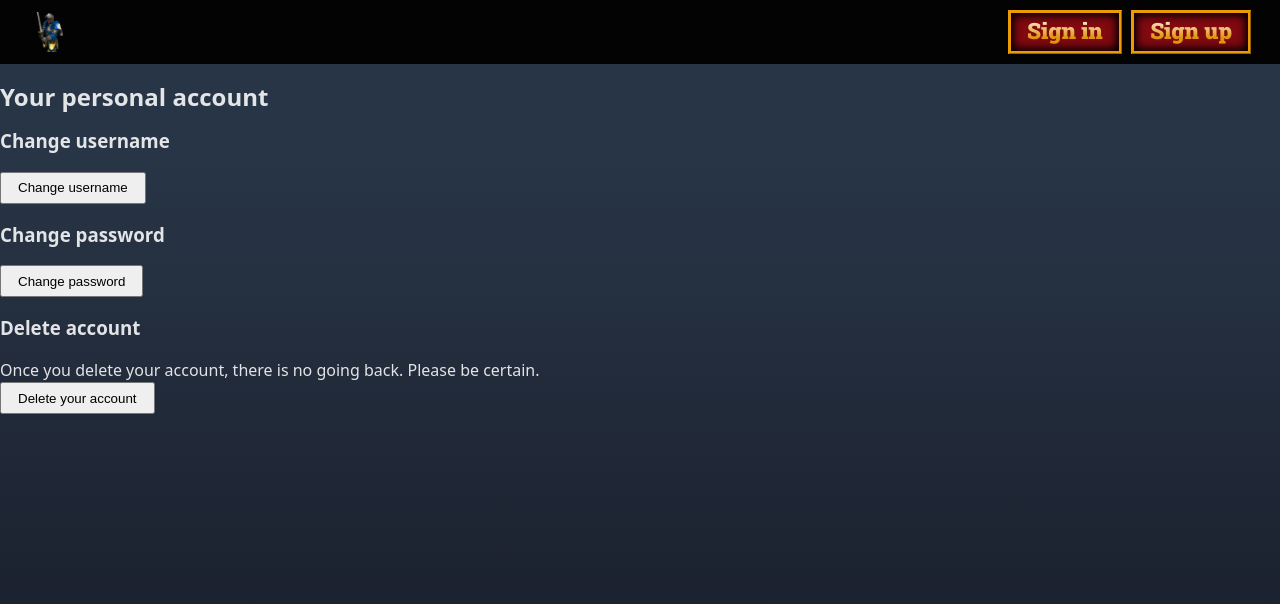
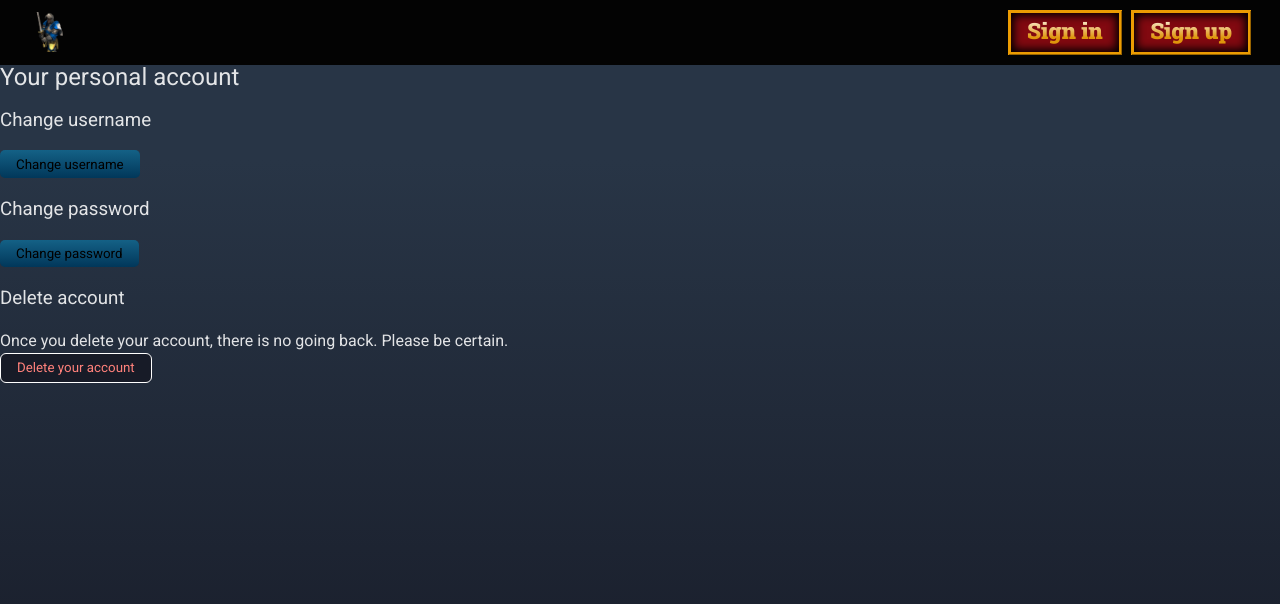
Before and after one commit to Martiks38/AgeOfWords, a React (Vite) app in the folder app/: page /setting in a window 1280 px wide. Shown: the top 604 px of the page. Built offline with nearby package versions, Linux system fonts and the light colour scheme.

Commit message:
Modificar y añadir los modificadores setting y accountDelete y definir panelBtns

```diff
--- a/app/src/assets/scss/components/Button/_index.scss
+++ b/app/src/assets/scss/components/Button/_index.scss
@@ -1,4 +1,5 @@
 @use '../../mixins/backgroundText' as bgText;
+@use '../../mixins/linearGradient' as lg;
 
 .button {
   display: block;
@@ -12,9 +13,30 @@
     border-right-style: ridge;
 
     &__letter {
+      font-family: 'Roboto Slab';
+
       @include bgText.backgroundText('top', 1.4rem, (#df950b 25%) #fff);
-      font-family: 'Roboto Slab', system-ui, -apple-system, 'Segoe UI', Ubuntu,
-        'Open Sans', 'Helvetica Neue', sans-serif;
+    }
+  }
+
+  &_accountDelete {
+    background-color: #171b27;
+    border: solid thin #fff;
+    border-radius: 6px;
+    color: #ff817b;
+    font-family: Roboto, 'Open Sans', 'Helvetica Neue', sans-serif;
+
+    &:disabled {
+      background-color: #0d0e13;
+      border: solid thin rgb(100, 100, 100);
+      border-radius: 6px;
+      color: #ff6f68;
+    }
+
+    &:not(:disabled):hover {
+      background-color: #a81f1b;
+      border-color: #f85149;
+      color: #fff;
     }
   }
 
@@ -22,7 +44,8 @@
     margin: 0 auto;
     background-color: #090f22;
     color: #fff;
-    font-family: Prompt;
+    font-family: Prompt, Roboto, -apple-system, BlinkMacSystemFont, 'Segoe UI',
+      'Open Sans', 'Helvetica Neue', sans-serif;
     border-radius: 6px;
     border: none;
 
@@ -30,10 +53,21 @@
       background-color: #12255d;
       cursor: pointer;
     }
+  }
 
-    &:disabled {
-      background-color: #090f22;
-      cursor: default;
-    }
+  &_setting {
+    border-radius: 5px;
+    border: none;
+    font-family: Roboto, -apple-system, BlinkMacSystemFont, 'Segoe UI',
+      'Open Sans', 'Helvetica Neue', sans-serif;
+    cursor: pointer;
+
+    @include lg.linearGradient(bottom, #146186 #01375a);
   }
 }
+
+.panelBtns {
+  display: flex;
+  justify-content: right;
+  gap: 0.6rem;
+}
--- a/app/src/assets/scss/index.scss
+++ b/app/src/assets/scss/index.scss
@@ -4,16 +4,14 @@
 @use './mixins/linearGradient';
 
 :root {
-  font-family: system-ui, -apple-system, BlinkMacSystemFont, 'Segoe UI', Roboto,
-    Oxygen, Ubuntu, Cantarell, 'Open Sans', 'Helvetica Neue', sans-serif;
+  font-family: Roboto, system-ui, -apple-system, BlinkMacSystemFont, 'Segoe UI',
+    Ubuntu, 'Open Sans', 'Helvetica Neue', sans-serif;
   font-size: 16px;
   line-height: 24px;
   font-weight: 400;
 
   color-scheme: light dark;
   color: rgba(255, 255, 255, 0.87);
-
-  @include linearGradient.linearGradient('bottom', (#283546 20%) #161925);
 
   font-synthesis: none;
   text-rendering: optimizeLegibility;
@@ -41,6 +39,16 @@ figure {
   margin: 0 auto;
 }
 
+#root:before {
+  content: '';
+  position: fixed;
+  height: 100vh;
+  width: 100%;
+  z-index: -1;
+
+  @include linearGradient.linearGradient('bottom', (#283546 20%) #161925);
+}
+
 .g-center {
   display: grid;
   height: 100vh;
@@ -59,6 +67,10 @@ figure {
   }
 }
 
+.m-0 {
+  margin: 0;
+}
+
 .invalidField {
   border-color: rgb(248, 38, 38);
 }
```
